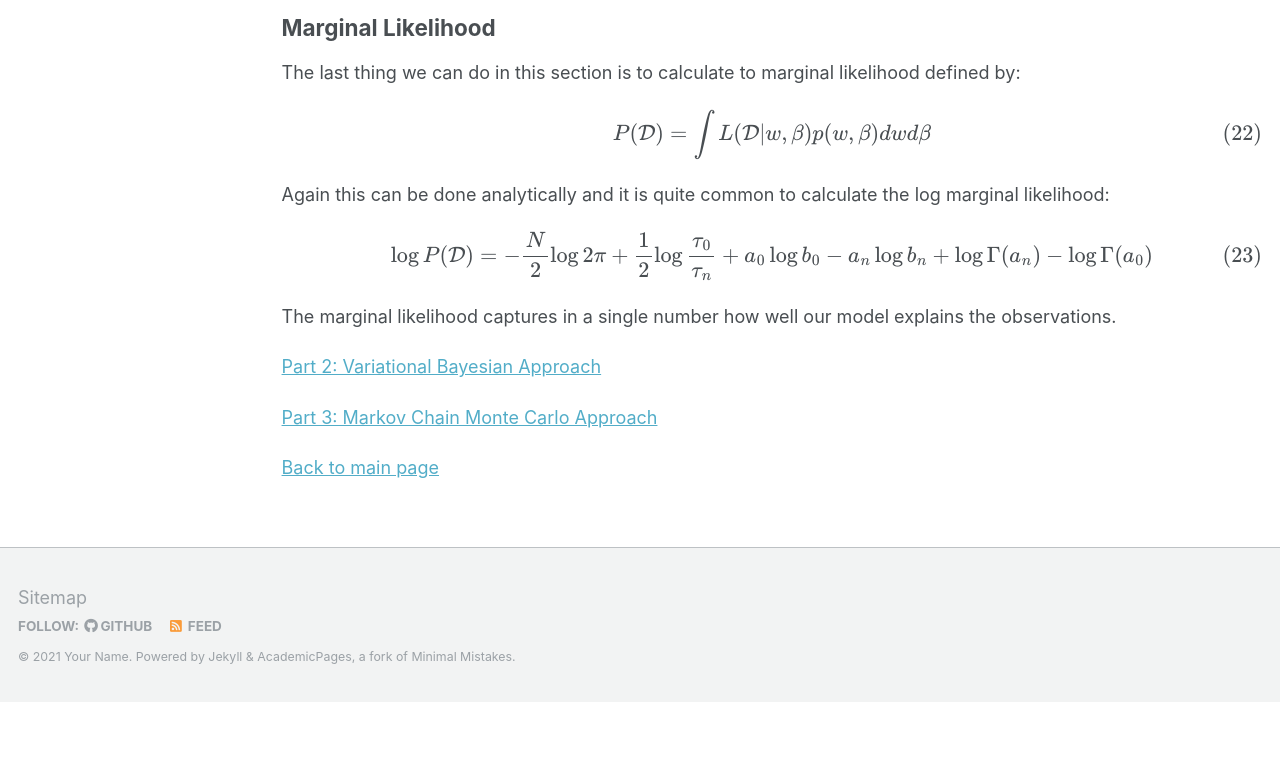
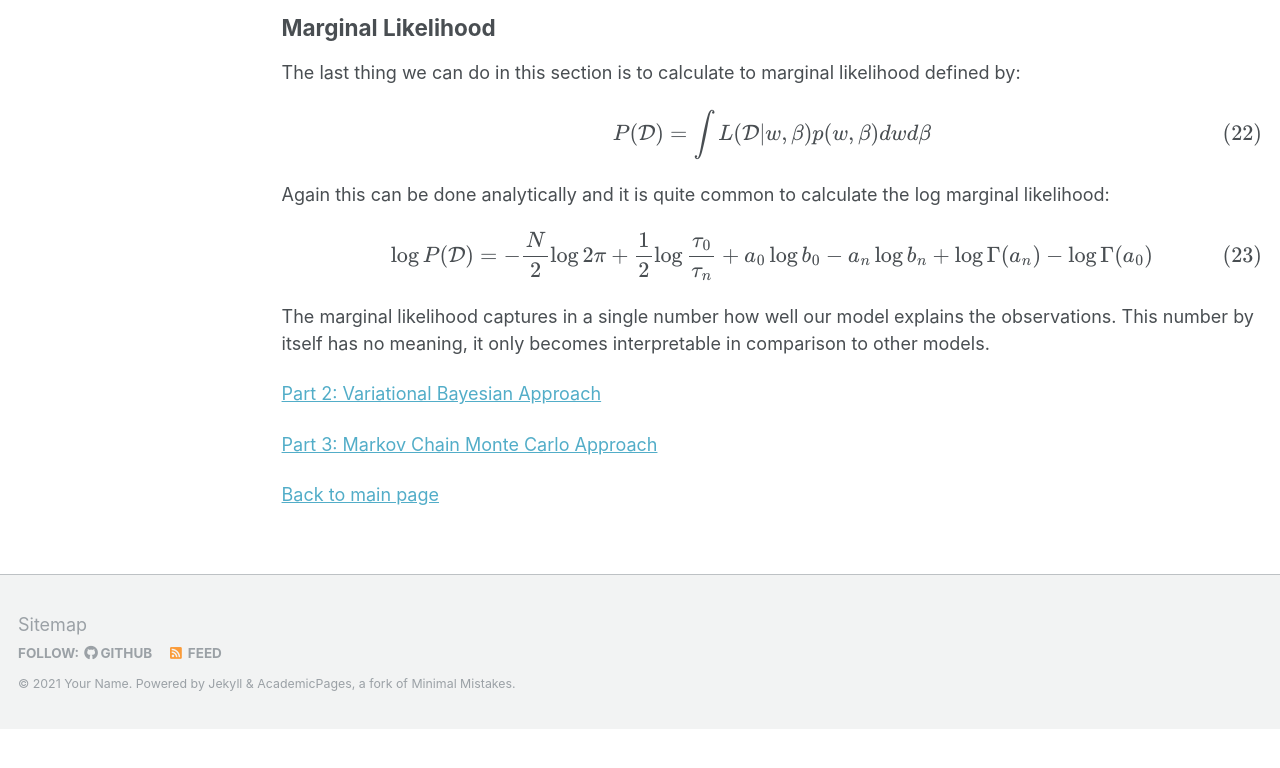
Before and after one commit to manueich/manueich.github.io, a Jekyll site: the page built from _pages/Bayesian_Inference/BI_True.md, in a window 1280 px wide and 900 px high, scrolled down 4795 px. Shown: the top 768 px of the window. Built offline with Jekyll 4.4.1, drawn with Linux system fonts in a browser that asks for light colours; formulas are drawn with MathJax 3.

Commit message:
Update BI_True.md

```diff
--- a/_pages/Bayesian_Inference/BI_True.md
+++ b/_pages/Bayesian_Inference/BI_True.md
@@ -123,7 +123,7 @@ Again this can be done analytically and it is quite common to calculate the log
 
 $$\log P(\mathcal{D})=-\frac{N}{2}\log 2\pi + \frac{1}{2}\log\frac{\tau_0}{\tau_n} + a_0\log b_0 - a_n\log b_n + \log\Gamma(a_n) - \log\Gamma(a_0)$$
 
-The marginal likelihood captures in a single number how well our model explains the observations.
+The marginal likelihood captures in a single number how well our model explains the observations. This number by itself has no meaning, it only becomes interpretable in comparison to other models.
 
 [Part 2: Variational Bayesian Approach](BI_VB.md)
 
```
